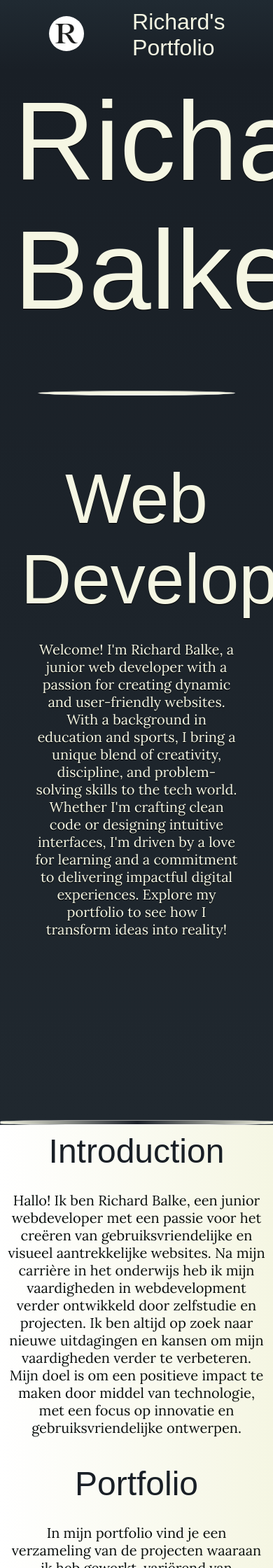
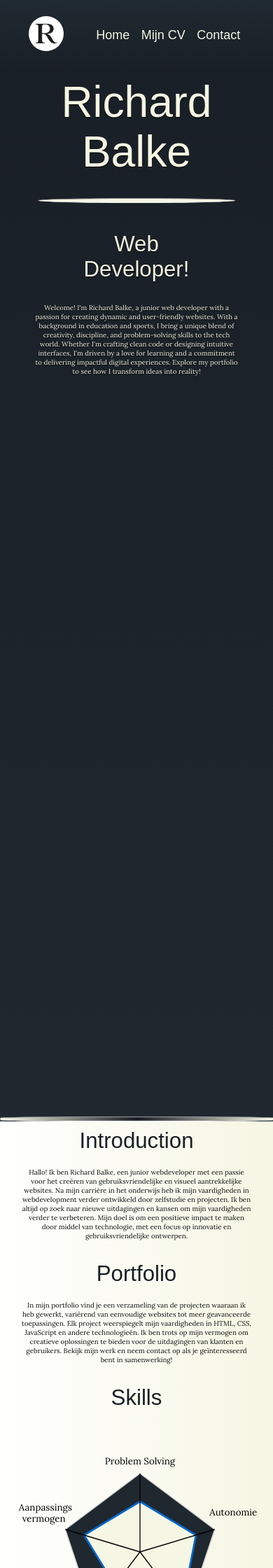
Before and after one commit to RichardBalke/html-portfolio, a PHP site: page /html-content/index.html in a window 390 px wide. Shown: the top 2240 px of the page at 70% size. Run offline with PHP 8.4, Linux system fonts and the light colour scheme; some web fonts are replaced.

Commit message:
Veel veranderingen in index en mijn CV gemaakt. Schaling voor mobiel aangepast.

```diff
--- a/CSS/h&f_styles.css
+++ b/CSS/h&f_styles.css
@@ -32,7 +32,6 @@
   border: none;
   background: none;
   font-size: 20px;
-  margin: 10px;
 }
 
 #footer-contact-gegevens-container {
@@ -56,7 +55,6 @@
 
 footer {
   background-color: rgb(245, 246, 227);
-  max-height: 300px;
 }
 
 footer p, footer h1 {
@@ -85,3 +83,17 @@ footer hr {
   margin: auto;
   width: 33%;
 }
+
+@media (max-width: 800px) {
+  .footer-container {
+    flex-direction: column;
+  }
+
+  .footer-content {
+    display: flex;
+    flex-direction: column;
+    width: 85%;
+    justify-content: center;
+    align-items: center;
+  }
+}
--- a/CSS/index_styles.css
+++ b/CSS/index_styles.css
@@ -84,7 +84,7 @@
   max-width: 800px;
   width: 100%;
   margin: auto;
-  height: 1500px;
+  height: 1495px;
   background-image: linear-gradient(to bottom, rgb(25, 31, 38), rgb(32, 40, 47))
 }
 
@@ -105,7 +105,7 @@
 #title-header3 {
   margin: 0px 30px 10px 30px;
   text-align: center;
-  font-size: 100px !important;
+  font-size: 160px;
   text-shadow: 0px 1px 1px black;
 }
 
@@ -123,16 +123,25 @@
   background-image: linear-gradient(to right, white, rgb(245, 246, 227));
 }
 
+#intro-skills-container p {
+  margin-left: 10px;
+}
+
 #introduction-container,
 #skills-container,
 #portfolio-container {
   flex: 1;
 }
 
-#introduction-container h2, #portfolio-container h2, #skills-container h2 {
+#skills-container {
+  display: flex;
+  flex-direction: column;
+}
+
+#introduction-container h3, #portfolio-container h3, #skills-container h3 {
   color: rgb(25, 31, 38);
   text-align: center;
-  font-size: 3rem;
+  font-size: 64px;
   margin: 10px;
 }
 
@@ -222,17 +231,16 @@
 }
 
 
-@media (max-width: 900px) {
-
-
-}
-
-@media (max-width: 800px) {
-  .nav-container {
-    display: none!important;
-  }
+@media (max-width: 950px) {
   #intro-skills-container {
     flex-direction: column;
     text-align: center;
+    max-width: 800px;
+    display: flex;
+    margin: auto;
+  }
+
+  #intro-skills-container p {
+    margin: 10px 20px;
   }
 }
--- a/CSS/style.css
+++ b/CSS/style.css
@@ -40,15 +40,30 @@ p {
   font-family: "Lora", serif;
   color: rgb(10, 15, 13);
   padding: 10px;
-  font-size: 20px;
+  font-size: 18px;
 }
 
 
-@media (max-width: 1200px) {
- footer p {
-    font-size: 1.5vw;
-  }
+@media (max-width: 950px) {
+ h2 {
+  font-size: 16vw!important;
+}
 
+h3 {
+  font-size: 8vw!important;
+}
 
+p {
+  font-size: 2.5vw;
+  text-align: center;
+}
+
+.footer-nav-button {
+  font-size: 4vw;
+}
+
+.brand-name-container {
+  display: none;
+}
 
 }
--- a/JavaScript/script.js
+++ b/JavaScript/script.js
@@ -29,7 +29,17 @@ document.addEventListener("DOMContentLoaded", () => {
     imgRight.style.transform = 'translateX(400px)';
     headerShow.style.transform = 'translatey(0px)';
   }
+
+  if (window.matchMedia("(max-width: 800px)").matches) {
+    const handleAnimationEnd = (container) => {
+      container.style.display = "none";
+    };
+    imgLeft.addEventListener("animationend", () => handleAnimationEnd(imgLeft));
+    imgRight.addEventListener("animationend", () => handleAnimationEnd(imgRight));
+  }
 });
+
+
 
 document.getElementById('home-button').addEventListener('click', function() {
   window.location.href = 'index.html';
--- a/html-content/about.html
+++ b/html-content/about.html
@@ -35,7 +35,6 @@
             </p>
           </div>
         </div>
-        <hr />
         <div id="info-container">
           <div class="personalia-container">
             <div class="aboutme-content">
@@ -76,7 +75,7 @@
             <div class="aboutme-content" vaardigheden>
               <table>
                 <tr>
-                <th>vaardigheden</th>
+                <th>Vaardigheden</th>
                 <th>Niveau</th>
                 <tr>
                   <td>HTML</td>
@@ -99,6 +98,7 @@
               </table>
             </div>
             <div>
+              <br>
               <h2>Werkervaring</h2>
               <hr />
               <div class="aboutme-content">
--- a/html-content/header.html
+++ b/html-content/header.html
@@ -14,9 +14,9 @@
       <div class="nav-container">
         <nav>
           <button class="nav-button" onclick="location.href= 'index.html'">Home</button>
-          <button class="nav-button" onclick="location.href= 'about.html'">About me</button>
+          <button class="nav-button" onclick="location.href= 'about.html'">Mijn CV</button>
           <button class="nav-button" onclick="location.href= 'contact.html'">Contact</button>
-          <button class="nav-button" onclick="location.href= 'boxes.html'">Portfolio</button>
+          <!-- <button class="nav-button" onclick="location.href= 'boxes.html'">Portfolio</button> -->
         </nav>
       </div>
     </div>
--- a/html-content/index.html
+++ b/html-content/index.html
@@ -30,9 +30,9 @@
       <div class="nav-container">
         <nav>
           <button class="nav-button" id="home-button">Home</button>
-          <button class="nav-button" id="about-button">About Me</button>
-          <!-- <button class="nav-button" id="contact-button">Contact</button>
-          <button class="nav-button" id="portfolio-button">Portfolio</button> -->
+          <button class="nav-button" id="about-button">Mijn CV</button>
+          <button class="nav-button" id="contact-button">Contact</button>
+          <!--<button class="nav-button" id="portfolio-button">Portfolio</button> -->
         </nav>
       </div>
     </div>
@@ -44,10 +44,10 @@
 
       <div class="scroll-img-container">
         <div class="scroll-img-container-left">
-          <img class="scroll-img" src="/Images/intro-slider-links.jpg" alt="">
+          <img class="scroll-img" src="/Images/intro-slider-links1.jpg" alt="">
         </div>
         <div class="scroll-img-container-right">
-          <img class="scroll-img" src="/Images/Intro-slider-rechts.jpg" alt="">
+          <img class="scroll-img" src="/Images/Intro-slider-rechts1.jpg" alt="">
         </div>
       </div>
 
@@ -56,7 +56,7 @@
           Richard <br>Balke
           <hr>
         </h2>
-        <h3 id="title-header3" style="font-size: 50px">Web <br> Developer!</h3>
+        <h3 id="title-header3">Web <br> Developer!</h3>
         <p id="title-paragraph">
           Welcome! I'm Richard Balke, a junior web developer with a passion for creating dynamic and user-friendly
           websites. With a background in education and sports, I bring a unique blend of creativity, discipline, and
@@ -70,7 +70,7 @@
 
       <div id="intro-skills-container">
         <div id="introduction-container">
-          <h2>Introduction</h2>
+          <h3>Introduction</h3>
           <p>
             Hallo! Ik ben Richard Balke, een junior webdeveloper met een passie voor het creëren van
             gebruiksvriendelijke en visueel aantrekkelijke websites. Na mijn carrière in het onderwijs heb ik mijn
@@ -80,13 +80,13 @@
           </p>
         </div>
         <div id="portfolio-container">
-          <h2>Portfolio</h2>
+          <h3>Portfolio</h3>
           <p>
             In mijn portfolio vind je een verzameling van de projecten waaraan ik heb gewerkt, variërend van eenvoudige websites tot meer geavanceerde toepassingen. Elk project weerspiegelt mijn vaardigheden in HTML, CSS, JavaScript en andere technologieën. Ik ben trots op mijn vermogen om creatieve oplossingen te bieden voor de uitdagingen van klanten en gebruikers. Bekijk mijn werk en neem contact op als je geïnteresseerd bent in samenwerking!
           </p>
         </div>
         <div id="skills-container">
-          <h2>Skills</h2>
+          <h3>Skills</h3>
           <svg class="chart" viewBox="-50 -40 300 300">
             <!-- Radar chart background -->
             <polygon points="100,20 180,80 150,170 50,170 20,80" fill="rgb(32, 40, 47)" stroke="#ccc" stroke-width="1" />
@@ -115,7 +115,7 @@
       <hr class="content-split">
       <div class="main-portfolio-container">
         <div>
-          <h2>My Portfolio</h2>
+          <h3>My Portfolio</h3>
         </div>
         <div class="slider">
           <div class="slide-track">
```
Also changed, not shown: CSS/aboutme_styles.css (+21 -6 lines), Images/intro-slider-links1.jpg (added), Images/intro-slider-rechts1.jpg (added).
